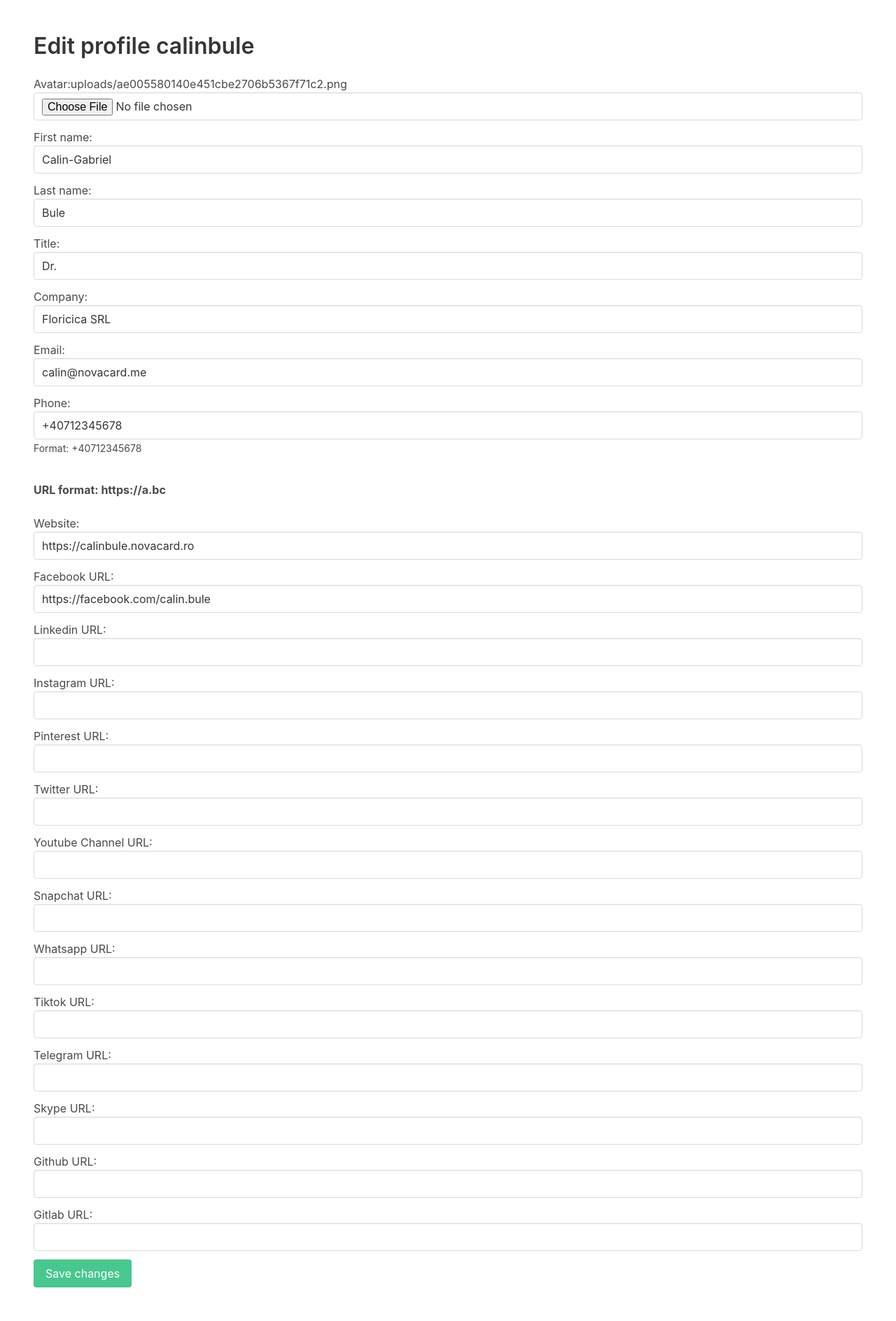
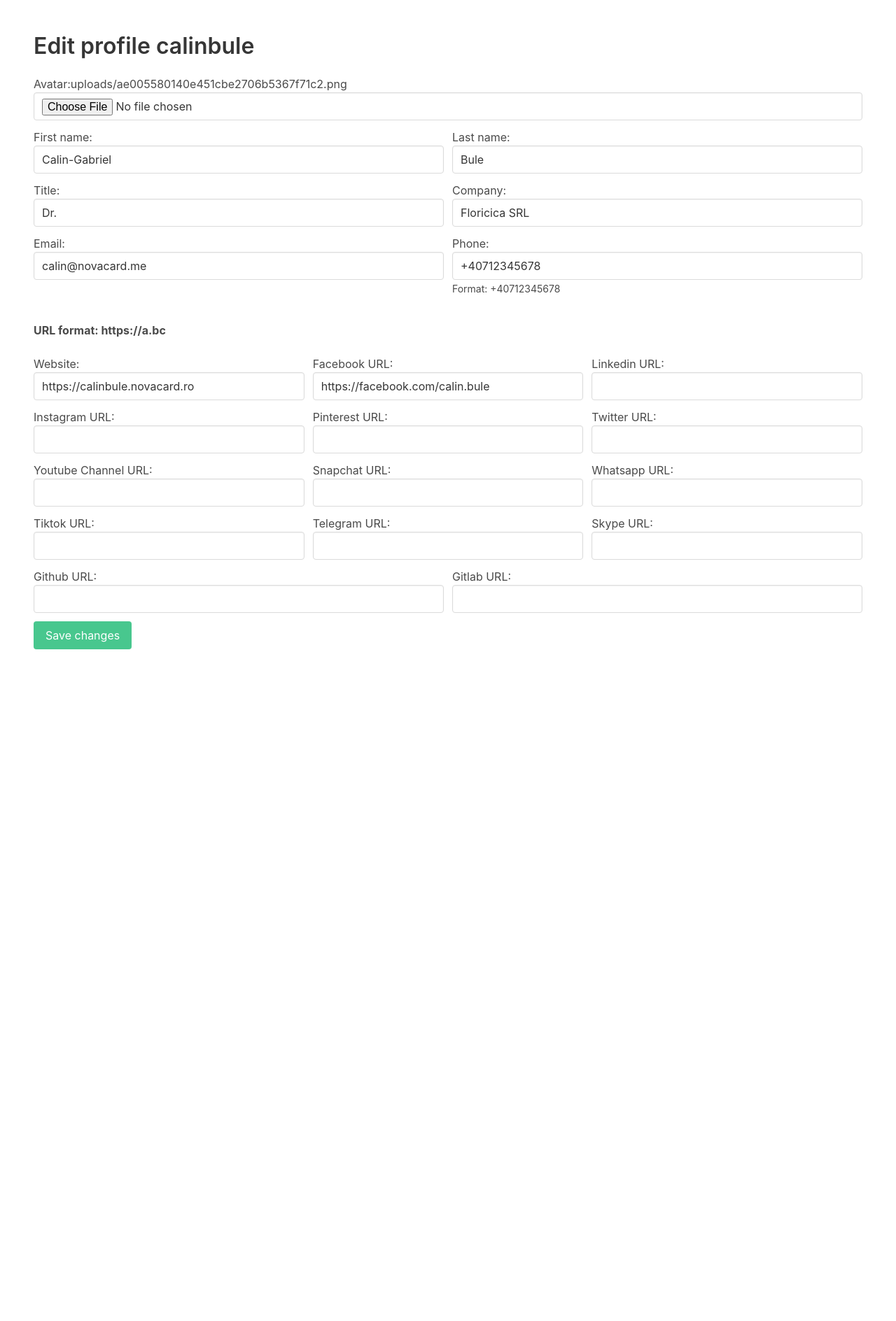
Before and after one commit to getnovacard/fe-deploy, a Django app: a page that uses apps/card_profile/templates/card_profile/edit_profile.html in a window 1280 px wide. Shown: the part 56-1944 px from the top of the page at 70% size. After the commit the page ends 984 px from the top, so only its background shows below. Run offline with Django 3.2, Linux system fonts and the light colour scheme; a user stored in the database is signed in; data comes from the database, SQL or seed files in the repository; some libraries are stand-ins or nearby versions.

Commit message:
refined profile edit form design

```diff
--- a/apps/card_profile/templates/card_profile/edit_profile.html
+++ b/apps/card_profile/templates/card_profile/edit_profile.html
@@ -5,7 +5,7 @@
 <div id="edit-profile-app" xmlns:v-on="http://www.w3.org/1999/xhtml">
                         <h1 class="title">Edit profile {{ user_profile.username }}</h1>
 
-                        <form v-on:submit="validateForm" method="post" action="." enctype="multipart/form-data">
+                        <div v-on:submit="validateForm" method="post" action="." enctype="multipart/form-data" id="">
                                 {% csrf_token %}
 
                                 <!-- Error notifications -->
@@ -43,6 +43,8 @@
                                         <h3>Succesfully uploaded : {{img_obj.title}}</h3>
                                 {% endif %}
 
+                                <div class="field is-horizontal">
+                                        <div class="field-body">
                                                 <div class="field">
                                                         <label>First name:</label>
 
@@ -70,7 +72,11 @@
                                                                 >
                                                         </div>
                                                 </div>
+                                        </div>
+                                </div>
 
+                                 <div class="field is-horizontal">
+                                        <div class="field-body">
                                                 <div class="field">
                                                         <label>Title:</label>
 
@@ -98,7 +104,11 @@
                                                                 >
                                                         </div>
                                                 </div>
+                                        </div>
+                                </div>
 
+                                 <div class="field is-horizontal">
+                                        <div class="field-body">
                                                 <div class="field">
                                                         <label>Email:</label>
 
@@ -111,7 +121,6 @@
                                                                         v-model="email">
                                                         </div>
                                                 </div>
-
 
                                                 <div class="field">
                                                         <label>Phone:</label>
@@ -129,9 +138,13 @@
                                                                 <small>Format: +40712345678</small>
                                                         </div>
                                                 </div>
+                                        </div>
+                                </div>
 
                                 <br><b>URL format: https://a.bc</b><br><br>
 
+                                 <div class="field is-horizontal">
+                                        <div class="field-body">
                                                 <div class="field">
                                                         <label>Website:</label>
 
@@ -176,7 +189,11 @@
                                                                 >
                                                         </div>
                                                 </div>
+                                        </div>
+                                </div>
 
+                                 <div class="field is-horizontal">
+                                        <div class="field-body">
                                                 <div class="field">
                                                         <label>Instagram URL:</label>
 
@@ -221,8 +238,11 @@
                                                                 >
                                                         </div>
                                                 </div>
+                                        </div>
+                                </div>
 
-
+                                 <div class="field is-horizontal">
+                                        <div class="field-body">
                                                 <div class="field">
                                                         <label>Youtube Channel URL:</label>
 
@@ -267,7 +287,11 @@
                                                                 >
                                                         </div>
                                                 </div>
+                                        </div>
+                                </div>
 
+                                 <div class="field is-horizontal">
+                                        <div class="field-body">
                                                 <div class="field">
                                                         <label>Tiktok URL:</label>
 
@@ -312,7 +336,11 @@
                                                                 >
                                                         </div>
                                                 </div>
+                                        </div>
+                                </div>
 
+                                 <div class="field is-horizontal">
+                                        <div class="field-body">
                                                 <div class="field">
                                                         <label>Github URL:</label>
 
@@ -342,8 +370,8 @@
                                                                 >
                                                         </div>
                                                 </div>
-
-
+                                        </div>
+                                </div>
 
                                 <div class="field">
                                         <div class="control">
```
Also changed, not shown: apps/card_profile/templates/card_profile/test.html (deleted, +0 -26 lines). Lines whose indentation alone changed are shown as unchanged.
